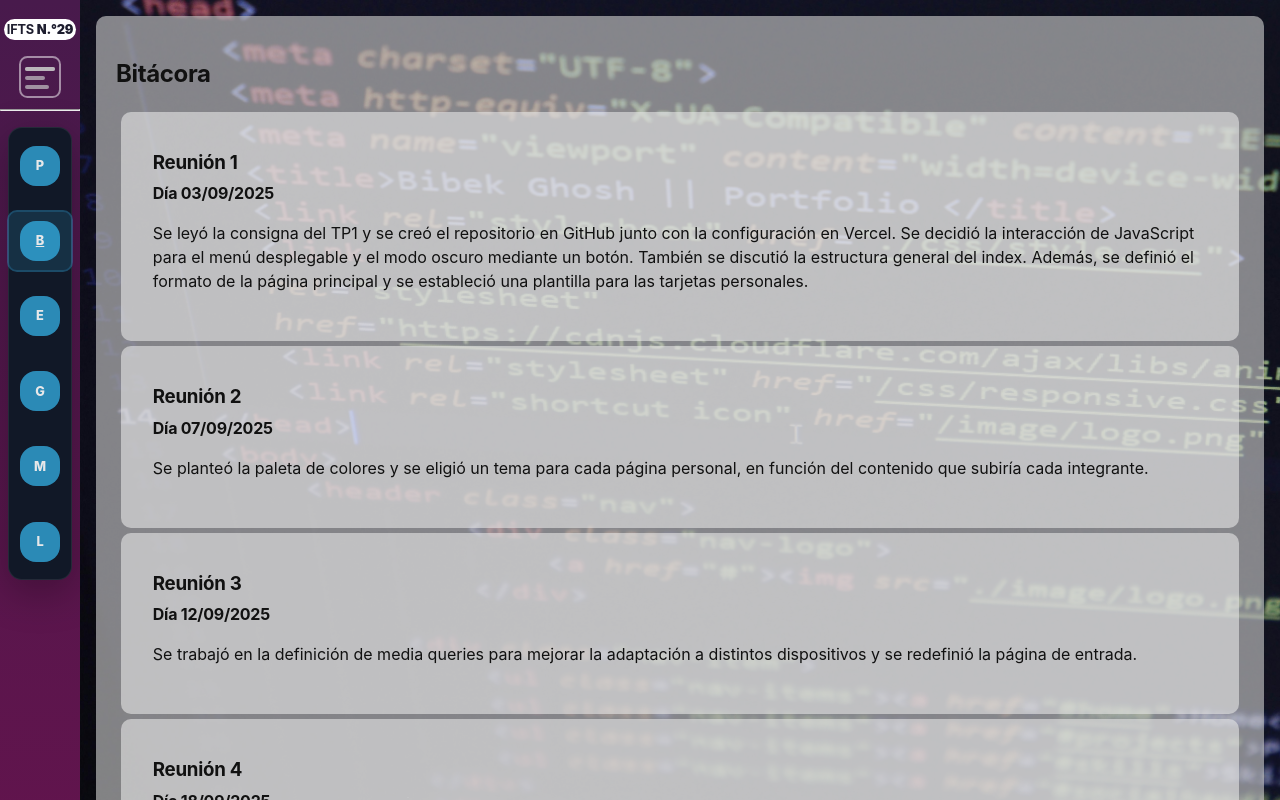
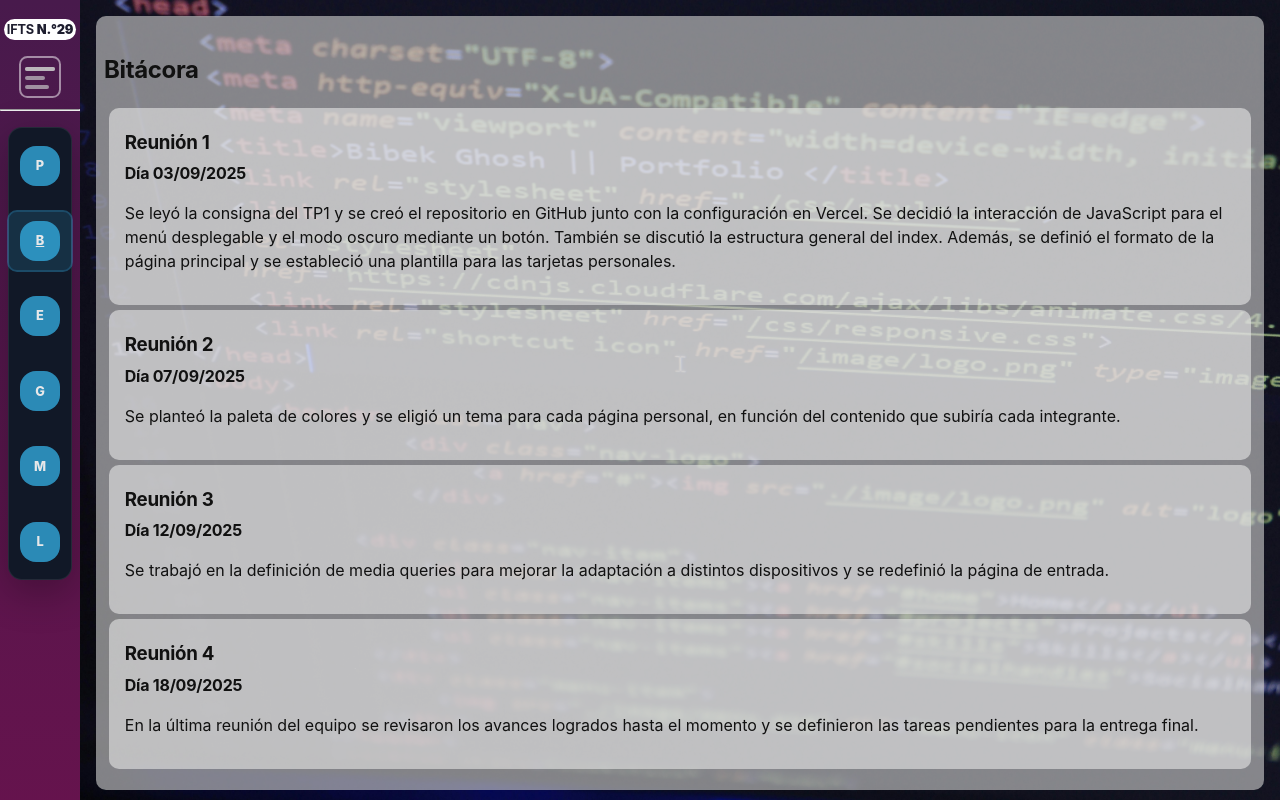
Before and after one commit to Lean-Aballone/TPFront_2, a React (Vite) app: page /bitacora in a window 1280 px wide. Shown: the top 800 px of the page. Built offline with nearby package versions, Linux system fonts and the light colour scheme.

Commit message:
Bitacora: fixed overflow issues

```diff
--- a/src/Bitacora/bitacora.css
+++ b/src/Bitacora/bitacora.css
@@ -9,28 +9,23 @@
 	background-attachment: scroll;
 	background-position: 0% 83%;
 }
-.container {
-	max-width: 1200px;
+.containerBitacora {
 	margin: 1rem;
-	padding: 1rem;
-	padding-bottom: 0;
+	padding: 1rem .5rem;
 }
-.section {
+.sectionBitacora {
 	background: #fff;
 	color: #111;
-	padding: 1rem 0.3rem;
-	padding-bottom: 0;
 }
 .bitacoraStyle {
     overflow: hidden;
 	border-radius: 10px 10px 10px 10px;
 	background-color: rgba(200, 200, 200, 0.637);
-	padding: 1.25rem;
 }
 
 #sectionBitacora > article {
 	margin: 0.3rem;
-	padding: 2rem;
+	padding: 1rem;
 	border-radius: 10px 10px 10px 10px;
 	background-color: rgba(233, 233, 233, 0.589);
 }
--- a/src/pages/Bitacora.jsx
+++ b/src/pages/Bitacora.jsx
@@ -6,7 +6,7 @@ import reunionesData from '../Bitacora/reuniones.json'
 const Bitacora = () => {
     return (
         <main id="app" className="page-content bitacoraBackground">
-            <section className="container section bitacoraStyle">
+            <section className="containerBitacora sectionBitacora bitacoraStyle">
                 <h2>
                     Bitácora
                 </h2>
```
